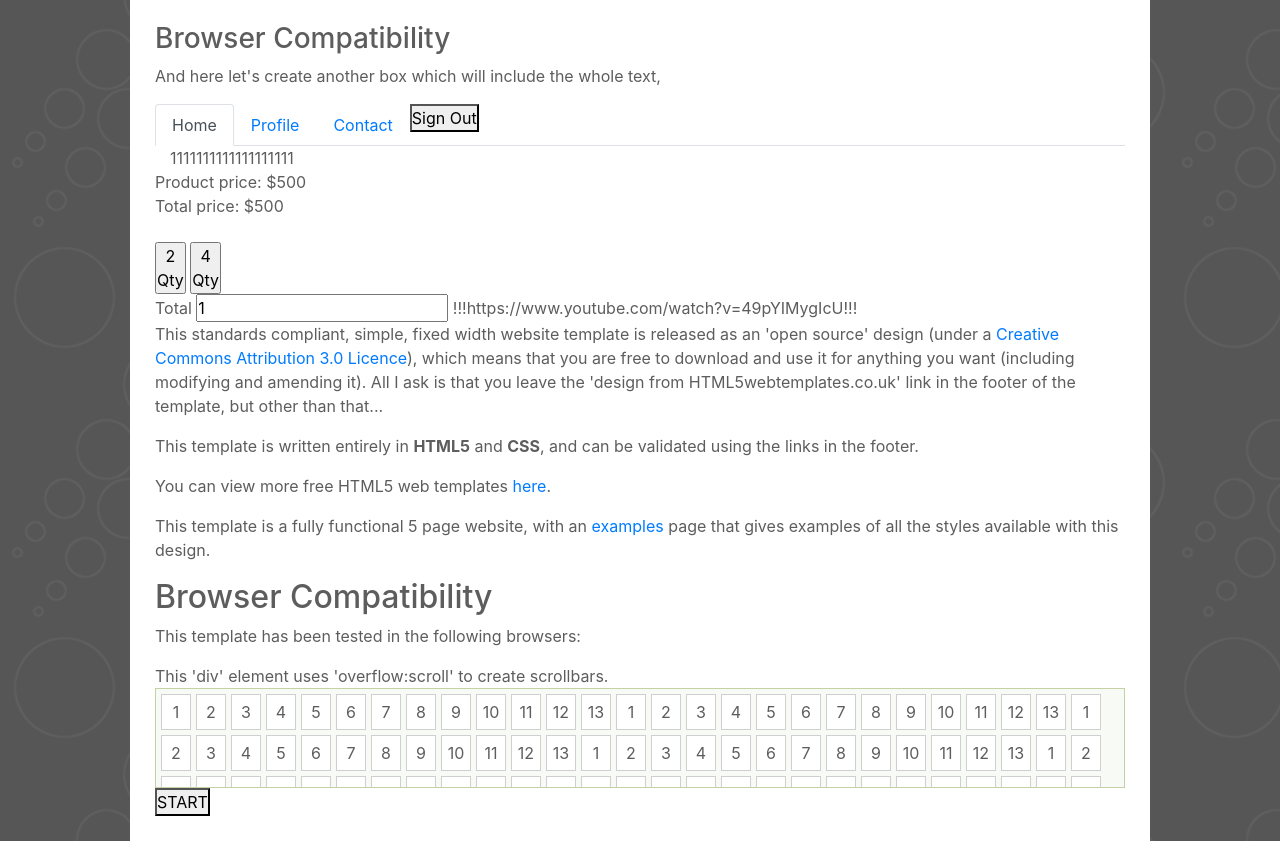
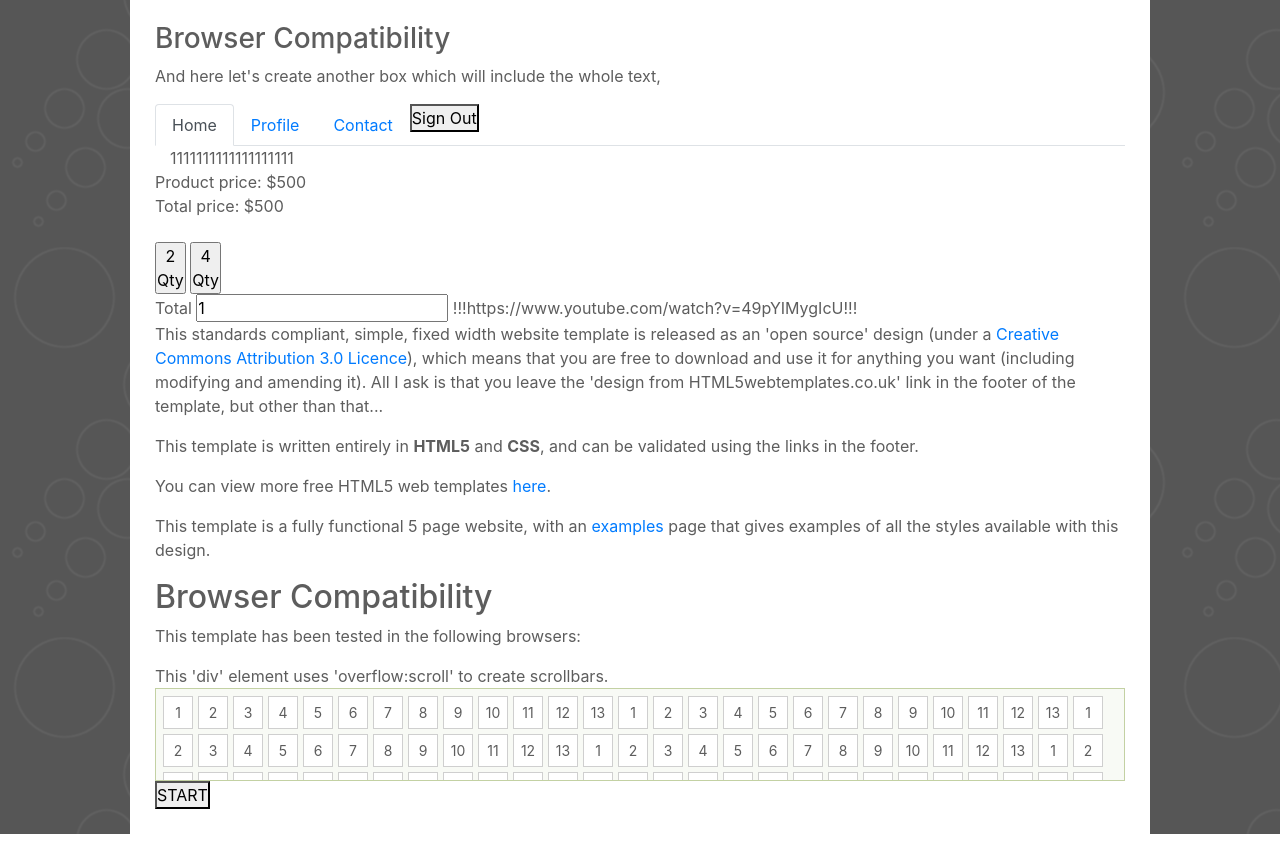
Before and after one commit to knitterJ/simple-but-powerful-quiz, a plain HTML site: page index.html in a window 1280 px wide. Shown: the part 143-984 px from the top of the page. Drawn offline with nearby package versions, Linux system fonts and the light colour scheme.

Commit message:
coding challenge daily D48

```diff
--- a/style/style.css
+++ b/style/style.css
@@ -13,6 +13,10 @@ body {
   color: #5d5d5d;
 }
 
+ol li {
+word-wrap: break-word;
+font-size: 14px;
+}
 /* p
 { padding: 0 0 15px 0;
   line-height: 1.5em;}
@@ -68,8 +72,7 @@ ul li
 ol
 { margin: 8px 0 22px 20px;}
 
-ol li
-{ margin: 0 0 11px 0;} */
+
 
 /* .left
 { float: left;
@@ -375,31 +378,30 @@ table tr td
 .review-question-box{
 border: 1px solid #C3D1A3;
 background-color: #F8FAF5;
-max-height: 75pt;
+max-height: 70pt;
 overflow: hidden;
 position: relative;
+margin-bottom: 0px;
+
 /* width:80%; */
 }
 
 .review-question-box ol {
   list-style-type: none !important;
-  margin: 0 !important;
-    margin-top: 0px;
-  padding: 5px 9pt 0 5px !important;
+  margin: 7px 7px 7px 7px;
+  /* padding: 5px 5px 5px 5px; */
   /* zoom: 1 !important; */
-  position: relative !important;
-  border: 0 !important;
-  /* width:80%; */
-  height:150px;
+  position: relative;
+  border: 0 ;
+  height: 80pt;
   overflow:scroll;
-  padding:5px"
 }
 
 .review-question-box li {
   float: left !important;
   margin: 0 5px 5px 0 !important;
   border: 1px solid #cfcfcf;
-  padding: 5px 0 !important;
+  padding: 5px 0;
   width: 30px !important;
   text-align: center !important;
   background-color: #fff;
@@ -408,15 +410,27 @@ position: relative;
   background-image: none !important;
 }
 
-::-webkit-scrollbar-track {
+/* .review-question-box::-webkit-scrollbar-track {
   margin-top: 2px;
   margin-bottom: 2px;
 }
 
-::-webkit-scrollbar-button {
+.review-question-box::-webkit-scrollbar-button {
   height: 0px;
 }
-::-webkit-scrollbar-button {
+.review-question-box::-webkit-scrollbar-button {
   width: 50px;
   height: 50px;
 }
+
+.review-question-box::-webkit-scrollbar-thumb {
+  background-color: red;
+  border-right: none;
+  border-left: none;
+} */
+
+.review-question-box-target {
+font-weight: 700;
+border-color: #7DB1D3 !important;
+box-shadow: 0 0 2px 1px #C4C4C4;
+}
```
